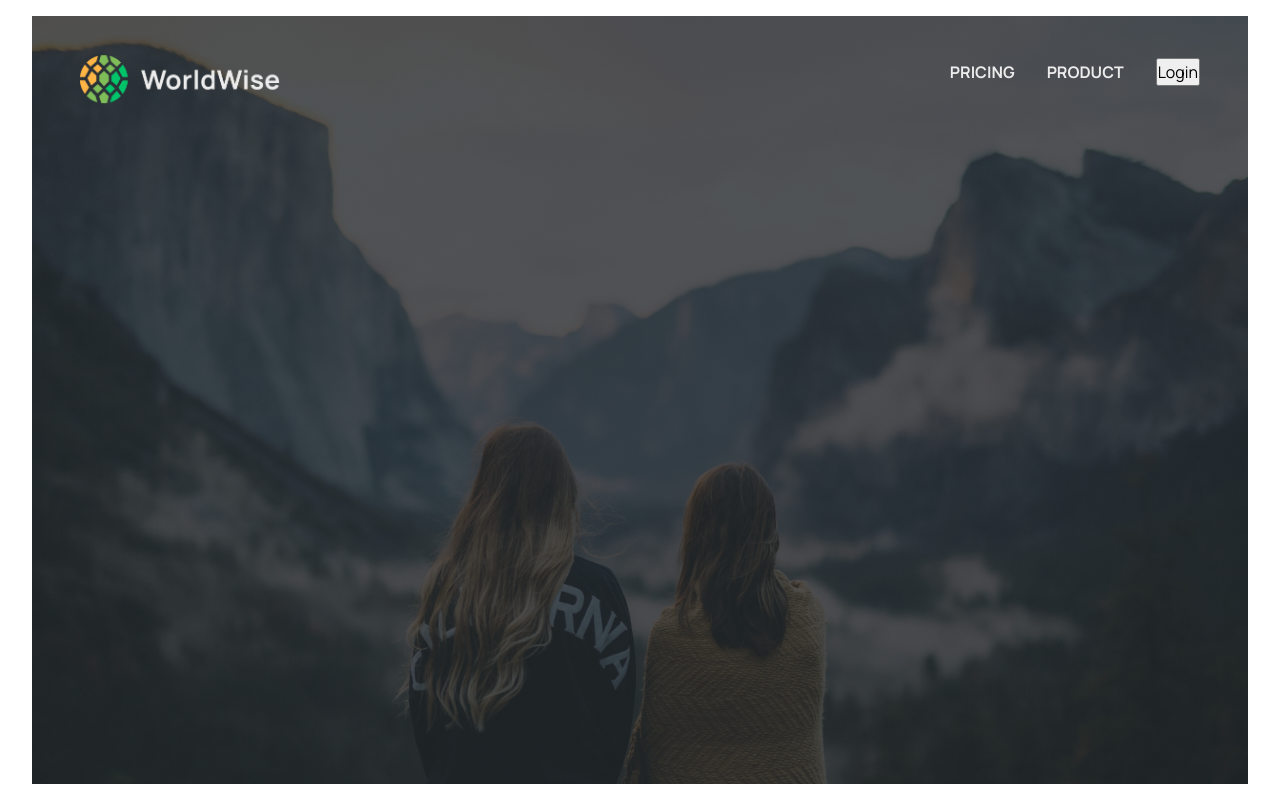
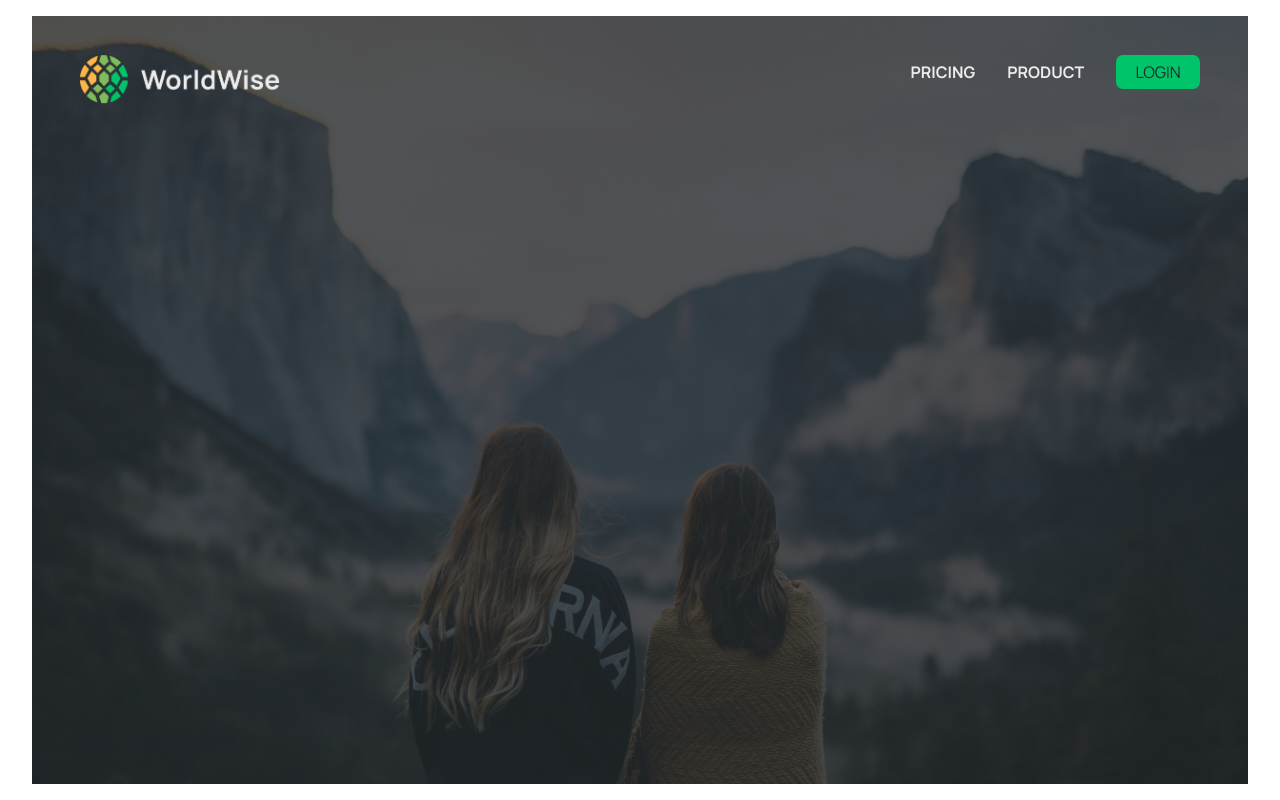
Before and after one commit to DanielArzani/world-wise, a React (Vite) app: page / in a window 1280 px wide. Built offline with nearby package versions, Linux system fonts and the light colour scheme.

Commit message:
create and styled Button and ButtonLogin components

```diff
--- a/src/components/Button/Button.tsx
+++ b/src/components/Button/Button.tsx
@@ -1,7 +1,36 @@
-import React from "react";
+import React from 'react';
+import styled from 'styled-components';
 
-  function Button() {
-    return <div />;
-  }
+type ButtonProps = {
+  onClick?: () => void;
+  children: React.ReactNode;
+};
 
-  export default Button;
+/**
+ * A re-usable, generic, customizable button. Should be used within another Button component rather than on its own. Styles should be done using styled components. This component exports its ButtonStyles styled-component
+ * @param onClick The function to pass into the button on a click event
+ * @param children The content of the button
+ * @example
+ *  function ButtonLogin() {
+ *   return (
+ *     <StyledButtonLogin onClick={() => setSomeState()}>Login</StyledButtonLogin>
+ *   );
+ * }
+ *
+ * const StyledButtonLogin = styled(ButtonStyles)`
+ *   background: red;
+ * `;
+ */
+function Button({ onClick, children }: ButtonProps) {
+  return <ButtonStyles onClick={onClick}>{children}</ButtonStyles>;
+}
+
+export default Button;
+
+export const ButtonStyles = styled.button`
+  border: none;
+  border-radius: 7px;
+  font-weight: medium;
+  padding: 0.3rem 1.2rem;
+  text-transform: uppercase;
+`;
--- a/src/components/ButtonLogin/ButtonLogin.tsx
+++ b/src/components/ButtonLogin/ButtonLogin.tsx
@@ -1,7 +1,23 @@
-import React from "react";
+import React from 'react';
+import styled from 'styled-components';
 
-  function ButtonLogin() {
-    return <div />;
-  }
+import { ButtonStyles } from '../Button/Button';
 
-  export default ButtonLogin;
+type ButtonLoginProps = {
+  children: React.ReactNode;
+};
+
+/**
+ * The login button, on click opens a modal allowing a user to login. It takes children instead of saying the word login because some login buttons may say other things.
+ * @param children The content of the button
+ */
+function ButtonLogin({ children }: ButtonLoginProps) {
+  return <StyledButtonLogin>{children}</StyledButtonLogin>;
+}
+
+export default ButtonLogin;
+
+export const StyledButtonLogin = styled(ButtonStyles)`
+  background-color: var(--color-brand--2);
+  color: var(--color-dark--0);
+`;
--- a/src/components/Header/Header.tsx
+++ b/src/components/Header/Header.tsx
@@ -4,13 +4,19 @@ import media from '../../utils/mediaQueries';
 
 import logo from '../../assets/logo.png';
 import Navbar from '../Navbar';
+import { Link } from 'react-router-dom';
 
+/**
+ * The header of the page, holds the logo and the navbar
+ */
 function Header() {
   return (
     <HeaderStyles>
       <Wrapper>
-        <Logo src={logo} alt='World Wise' />
-        <h1 className='sr-only'>WORLD WISE</h1>
+        <Link to={'/'}>
+          <Logo src={logo} alt='World Wise' />
+          <h1 className='sr-only'>WORLD WISE</h1>
+        </Link>
       </Wrapper>
       <Navbar />
     </HeaderStyles>
--- a/src/components/Navbar/Navbar.tsx
+++ b/src/components/Navbar/Navbar.tsx
@@ -2,7 +2,11 @@ import React from 'react';
 import { NavLink } from 'react-router-dom';
 import styled from 'styled-components';
 import media from '../../utils/mediaQueries';
+import ButtonLogin from '../ButtonLogin';
 
+/**
+ * The navigation bar, also holds a log in button
+ */
 function Navbar() {
   return (
     <Nav>
@@ -16,7 +20,7 @@ function Navbar() {
         </Li>
       </Ul>
 
-      <button>Login</button>
+      <ButtonLogin>Login</ButtonLogin>
     </Nav>
   );
 }
--- a/src/pages/HomePage/HomePage.tsx
+++ b/src/pages/HomePage/HomePage.tsx
@@ -5,6 +5,9 @@ import Header from '../../components/Header';
 
 import bgImage from '../../assets/bg.jpg';
 
+/**
+ * The layout for the navbar and logo as well as what the app is about and a buttons to log in.
+ */
 function HomePage() {
   return (
     <Wrapper>
```
